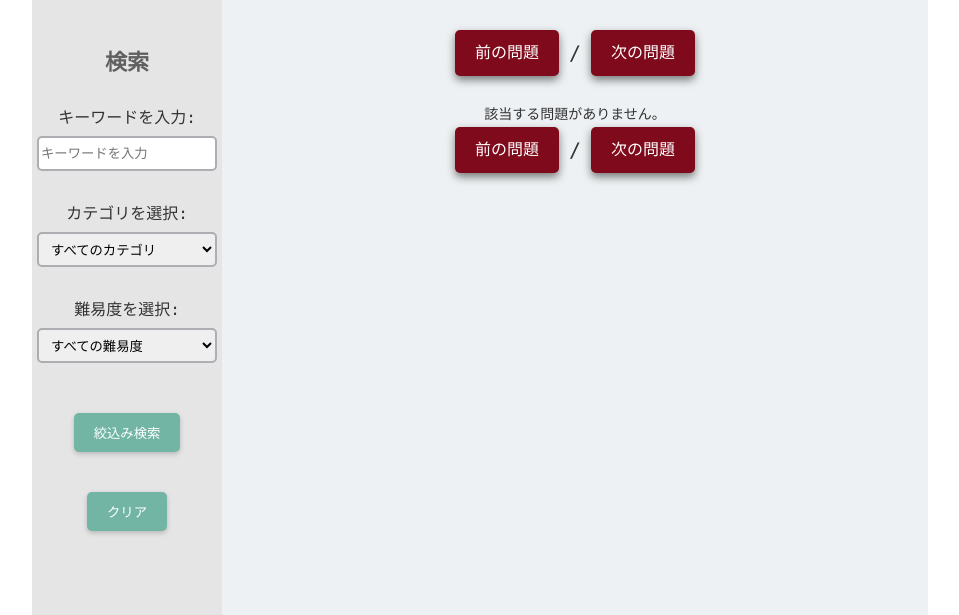
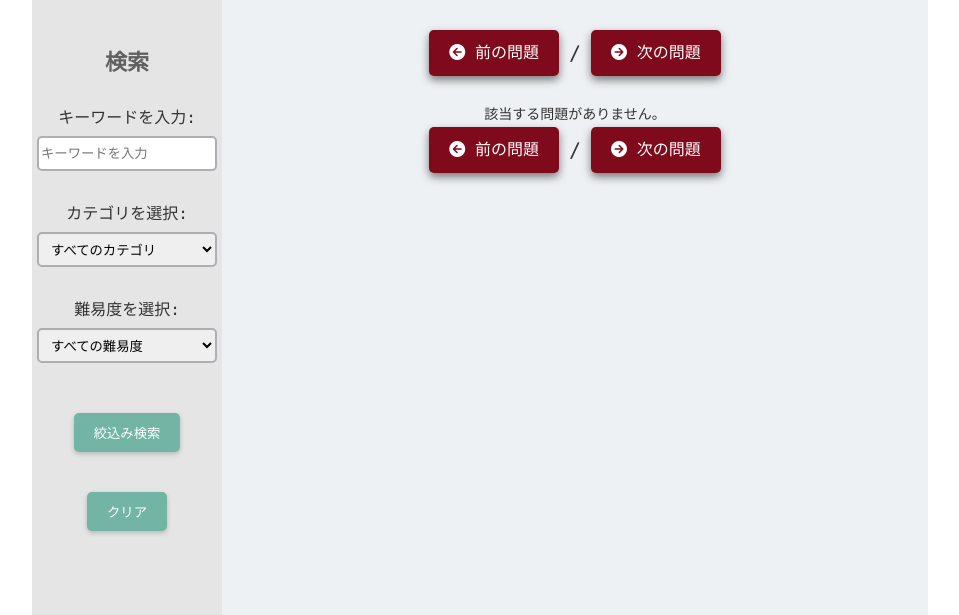
Before and after one commit to chamasei/python-project, a Flask app: template templates/question.html in a window 1280 px wide. Shown: the part 135-750 px from the top of the page, without its empty margins (160-1119 px from the left). Run offline with Flask 3, Linux system fonts and the light colour scheme; the template is opened without the code that fills it, so the values that code supplies are empty; some libraries are stand-ins or nearby versions.

Commit message:
fix html about loadingspnner

```diff
--- a/templates/question.html
+++ b/templates/question.html
@@ -19,11 +19,12 @@
                 <a href="{{ url_for('view_question', id=prev_id) }}"
                     class="prev-button"
                     onclick="handleNavigation(event, '{{ prev_id }}', '{{ last_question_id }}', '🚀 前の問題はありません。最後の問題を表示します。')">
-                    前の問題
+                    <i class="fa-solid fa-circle-arrow-left"></i> <span class="btn-text">前の問題</span>
+                    <span class="loading-spinner hidden">🔄</span>
                 </a>
 
                 {% else %}
-                    <span class="loading-spinner hidden">前の問題</span>
+                    <span class="disabled-button">前の問題</span>
                 {% endif %}
 
                 <div  id ="question_number"><p>{{ question_number }}/{{ total_questions }}</p></div>
@@ -32,10 +33,11 @@
                 <a href="{{ url_for('view_question', id=next_id) }}"
                     class="next-button"
                     onclick="handleNavigation(event, '{{ next_id }}', '{{ first_question_id }}', '🚀 次の問題はありません。最初の問題を表示します。')">
-                        次の問題
+                    <i class="fa-solid fa-circle-arrow-right"></i> <span class="btn-text">次の問題</span>
+                    <span class="loading-spinner hidden">🔄</span>
                 </a>
                 {% else %}
-                    <span class="loading-spinner hidden">次の問題</span>
+                    <span class="disabled-button">次の問題</span>
                 {% endif %}
 
             </div>
@@ -94,11 +96,12 @@
                 <a href="{{ url_for('view_question', id=prev_id) }}"
                     class="prev-button"
                     onclick="handleNavigation(event, '{{ prev_id }}', '{{ last_question_id }}', '🚀 前の問題はありません。最後の問題を表示します。')">
-                    前の問題
+                    <i class="fa-solid fa-circle-arrow-left"></i> <span class="btn-text">前の問題</span>
+                    <span class="loading-spinner hidden">🔄</span>
                 </a>
 
                 {% else %}
-                    <span class="loading-spinner hidden">前の問題</span>
+                    <span class="disabled-button">前の問題</span>
                 {% endif %}
 
                 <div  id ="question_number"><p>{{ question_number }}/{{ total_questions }}</p></div>
@@ -107,13 +110,15 @@
                 <a href="{{ url_for('view_question', id=next_id) }}"
                     class="next-button"
                     onclick="handleNavigation(event, '{{ next_id }}', '{{ first_question_id }}', '🚀 次の問題はありません。最初の問題を表示します。')">
-                        次の問題
+                    <i class="fa-solid fa-circle-arrow-right"></i> <span class="btn-text">次の問題</span>
+                    <span class="loading-spinner hidden">🔄</span>
                 </a>
                 {% else %}
-                    <span class="loading-spinner hidden">次の問題</span>
+                    <span class="disabled-button">次の問題</span>
                 {% endif %}
 
             </div>
+
 
         </main>
 
```
